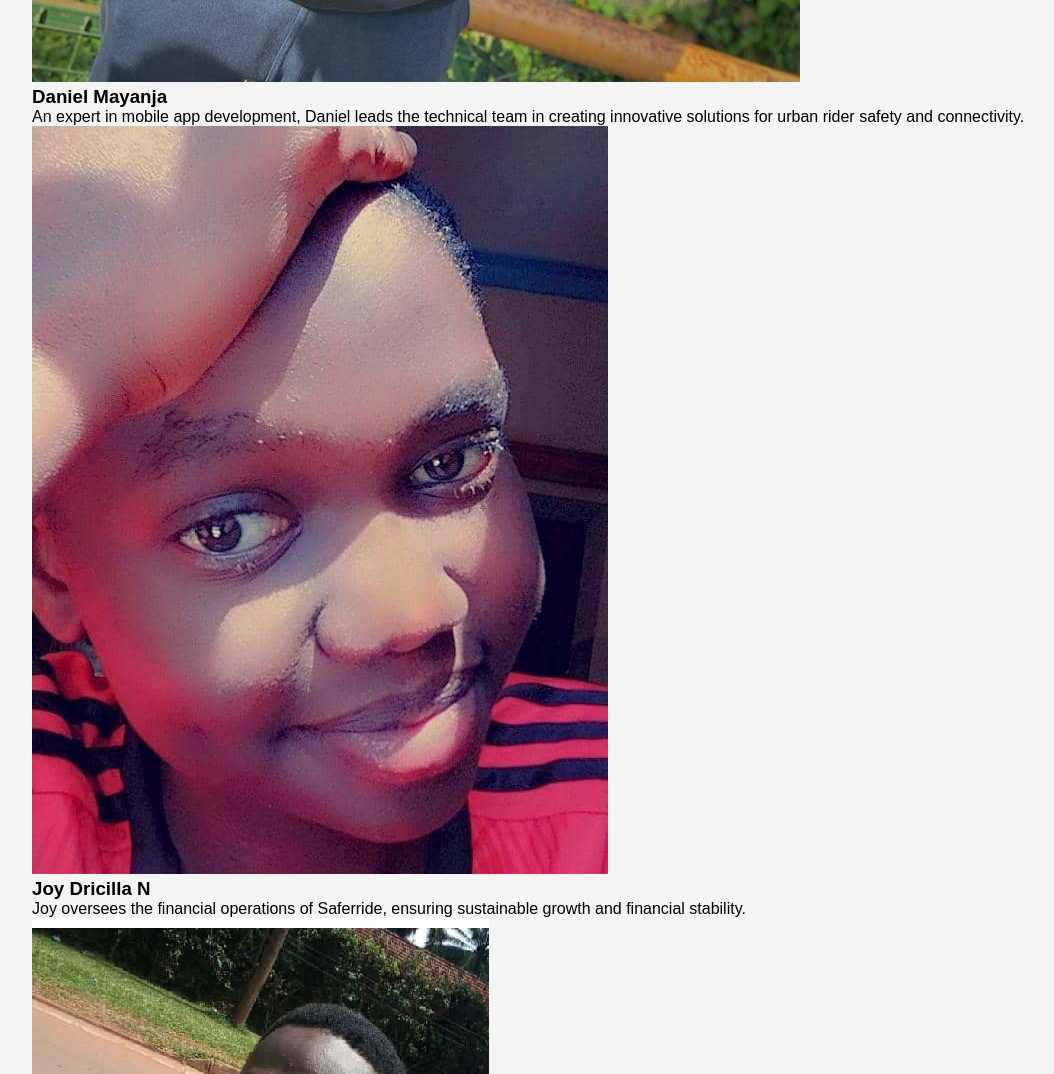
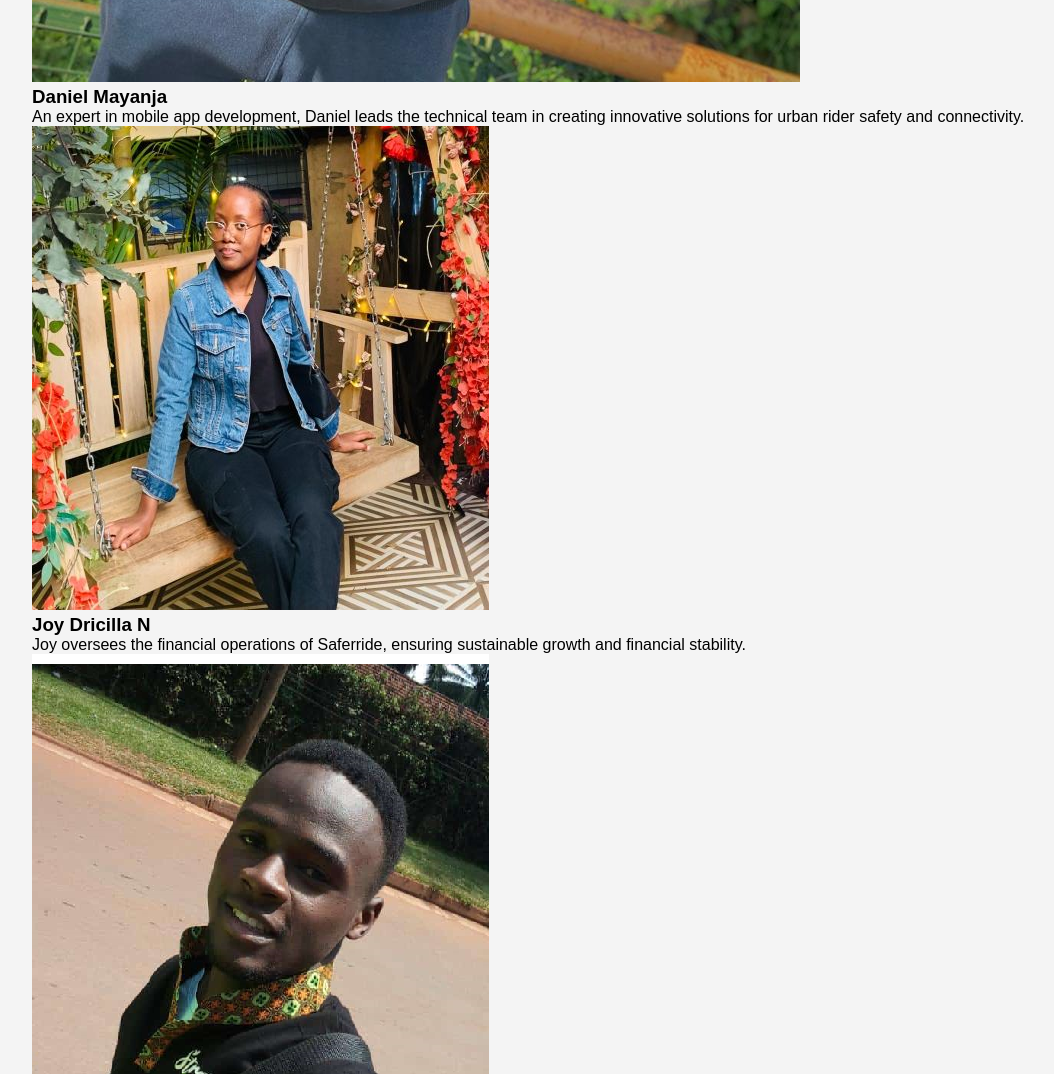
Before and after one commit to Ed-Isingoma/saferbodasite, a plain HTML site: page about/about.html in a window 1280 px wide. Shown: the part 3460-4534 px from the top of the page, without its empty margins (8-1062 px from the left). Drawn offline with Linux system fonts and the light colour scheme; a web font is replaced by a local one.

Commit message:
changes on about

```diff
--- a/about/about.html
+++ b/about/about.html
@@ -45,7 +45,7 @@
                     <p>An expert in mobile app development, Daniel leads the technical team in creating innovative solutions for urban rider safety and connectivity.</p>
                 </div>
                 <div class="team-member">
-                    <img src="../image/tina.jpg" alt="Emily Brown - CFO">
+                    <img src="../image/joy.jpg" alt="Emily Brown - CFO">
                     <h3>Joy Dricilla N</h3>
                     <p>Joy oversees the financial operations of Saferride, ensuring sustainable growth and financial stability.</p>
                 </div>
```
Also changed, not shown: image/joy.jpg (added).
